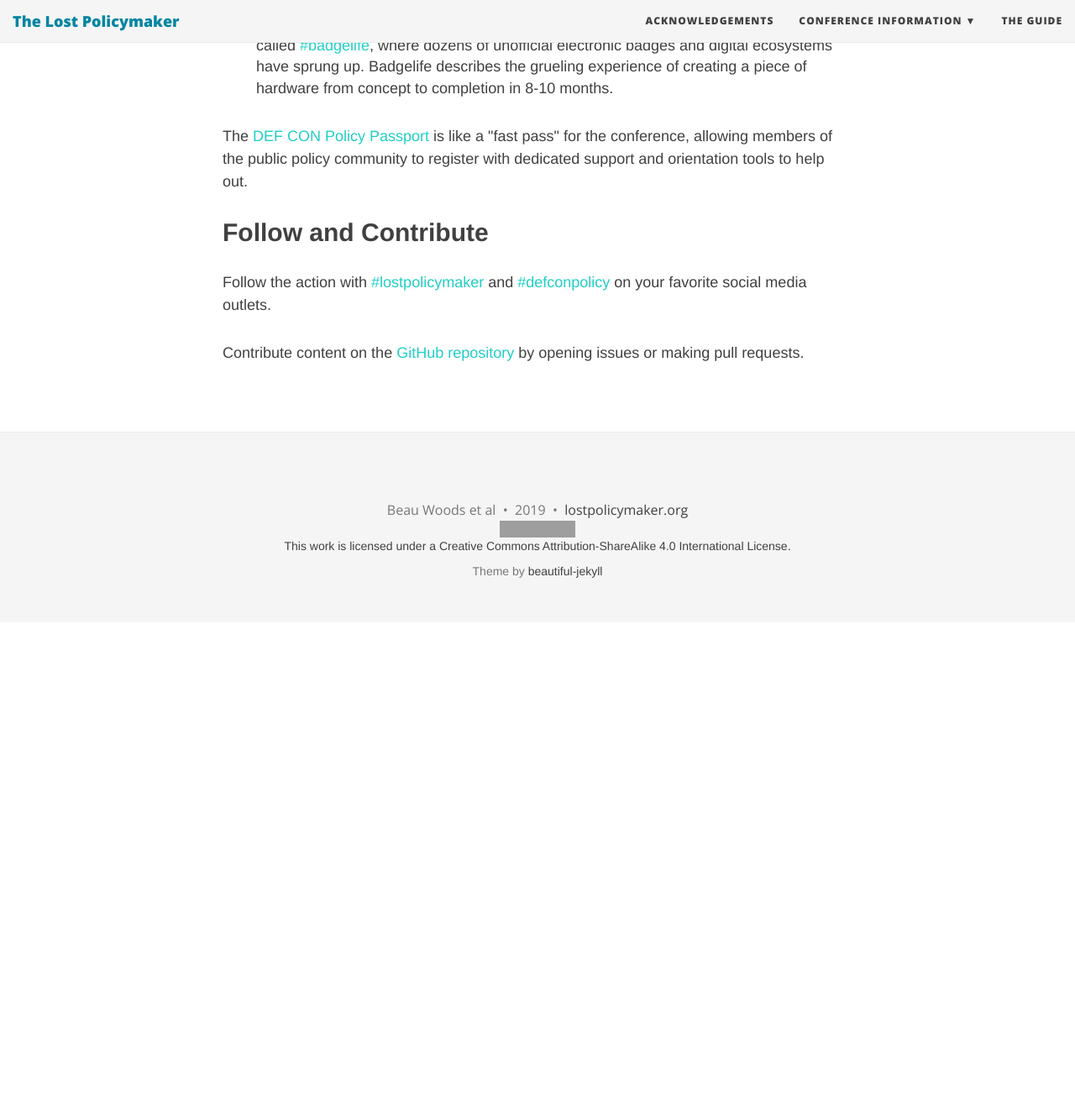
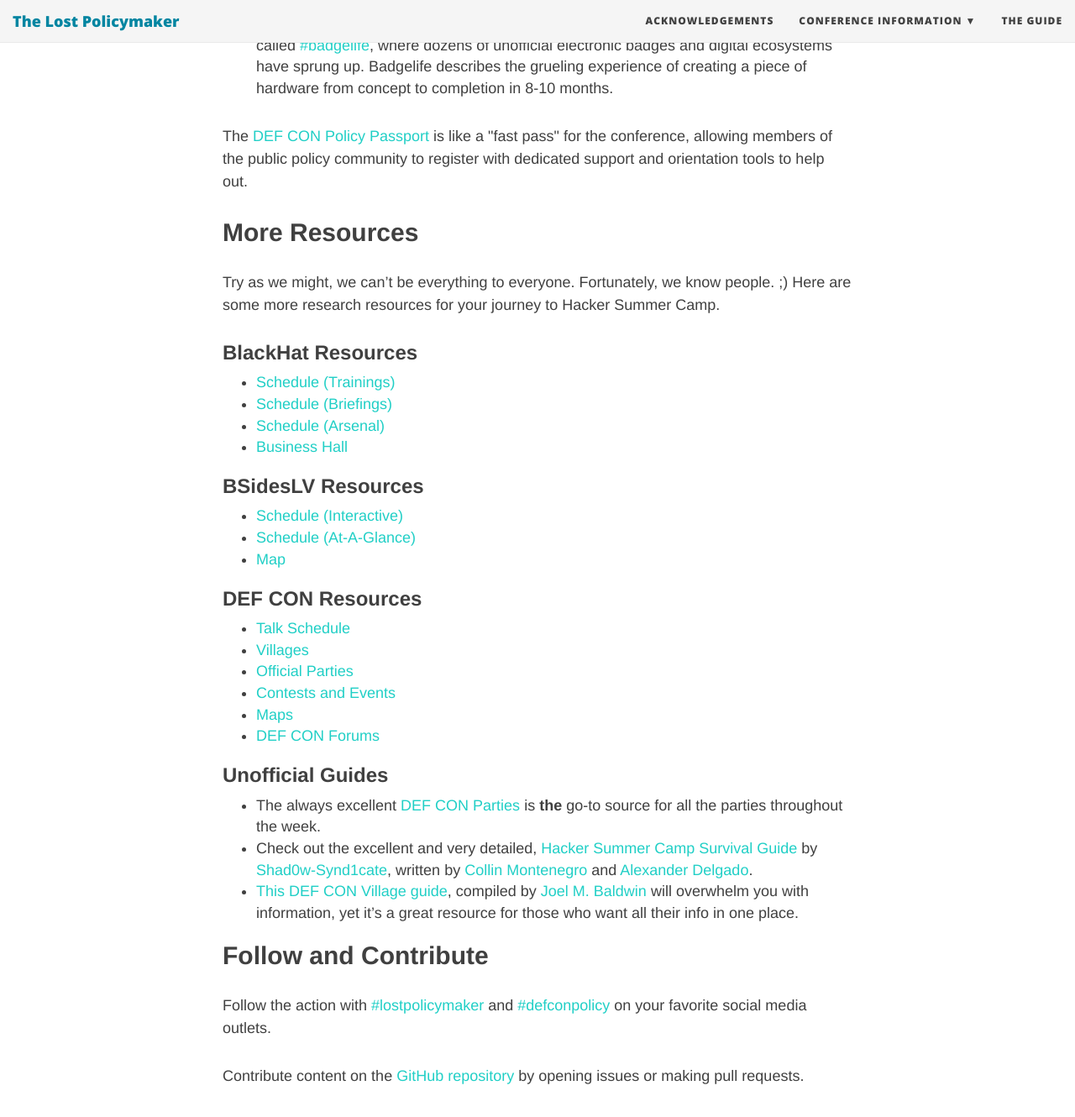
Before and after one commit to lostpolicymaker/lostpolicymaker.github.io, a Jekyll site: the page built from index.md, in a window 1280 px wide and 1400 px high, scrolled down 2276 px. Shown: the top 1330 px of the window at 84% size. Built offline with Jekyll 4.4.1, drawn with Linux system fonts in a browser that asks for light colours; nearby versions of some CDN libraries; before the commit the page ends 3017 px from its top, so only the background shows below that; grey boxes are pictures that could not be loaded.

Commit message:
Update index.md
Added more resources, official and unofficial.

```diff
--- a/index.md
+++ b/index.md
@@ -71,6 +71,34 @@
 
 </div>
 
+## More Resources
+
+Try as we might, we can't be everything to everyone. Fortunately, we know people. ;) Here are some more research resources for your journey to Hacker Summer Camp.
+
+### BlackHat Resources
+* [Schedule (Trainings)](https://www.blackhat.com/us-19/training/schedule/index.html)
+* [Schedule (Briefings)](https://www.blackhat.com/us-19/briefings/schedule/index.html)
+* [Schedule (Arsenal)](https://www.blackhat.com/us-19/arsenal/schedule/index.html)
+* [Business Hall](https://www.blackhat.com/us-19/business-hall.html)
+
+### BSidesLV Resources
+* [Schedule (Interactive)](https://www.bsideslv.org/schedule-2/)
+* [Schedule (At-A-Glance)](https://www.bsideslv.org/wp-content/uploads/2019/07/20190719_BSLV2019_schedule_grid_WEB.pdf)
+* [Map](https://www.bsideslv.org/conference-map/)
+
+### DEF CON Resources
+* [Talk Schedule](https://www.defcon.org/html/defcon-27/dc-27-schedule.html#Thursday)
+* [Villages](https://www.defcon.org/html/defcon-27/dc-27-villages.html)
+* [Official Parties](https://www.defcon.org/html/defcon-27/dc-27-parties.html)
+* [Contests and Events](https://www.defcon.org/html/defcon-27/dc-27-ce.html)
+* [Maps](https://www.defcon.org/html/defcon-27/dc-27-venue.html)
+* [DEF CON Forums](https://forum.defcon.org/node/227570)
+
+### Unofficial Guides
+* The always excellent [DEF CON Parties](http://defconparties.com) is **the** go-to source for all the parties throughout the week.
+* Check out the excellent and very detailed, [Hacker Summer Camp Survival Guide](https://github.com/Shad0w-Synd1cate/Hacker-Summer-Camp-Survival-Guide/blob/master/The_Hacker_Summer_Camp_Survival_Guide.pdf) by [Shad0w-Synd1cate](https://www.meetup.com/Cyber-Security-and-IT-Computer-Group-of-Las-Vegas/), written by [Collin Montenegro](https://twitter.com/_Unkn0wn1) and [Alexander Delgado](https://twitter.com/0xalexdelgado).
+* [This DEF CON Village guide](http://defcon.outel.org/), compiled by [Joel M. Baldwin](https://twitter.com/qumqats) will overwhelm you with information, yet it's a great resource for those who want all their info in one place.
+
 ## Follow and Contribute
 
 Follow the action with [#lostpolicymaker](https://twitter.com/search?q=%23lostpolicymaker) and [#defconpolicy](https://twitter.com/search?q=%23defconpolicy) on your favorite social media outlets.
```
